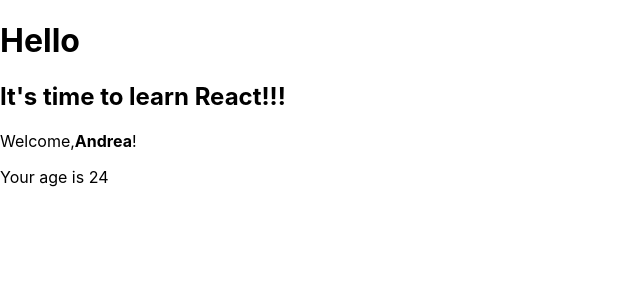
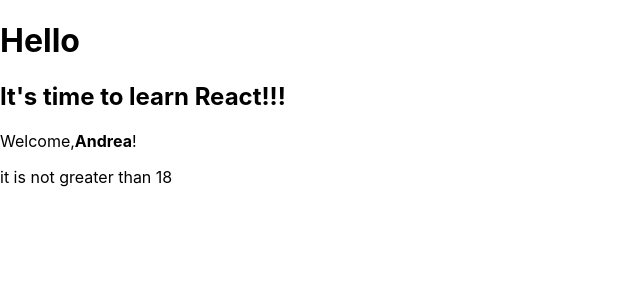
Before and after one commit to andrewizzo/react1, a React (Create React App) app: page / in a window 1280 px wide. Shown: the top 300 px of the page, without its empty margins (0-640 px from the left). Built offline with nearby package versions, Linux system fonts and the light colour scheme.

Commit message:
svolto esercizio 7 react

```diff
--- a/src/Welcome.jsx
+++ b/src/Welcome.jsx
@@ -1,11 +1,11 @@
 import React from "react";
 import Age from "./Age";
 
-function Welcome({name=<strong>Andrea</strong>,age="24"}){
+function Welcome({name=<strong>Andrea</strong>,age="4"}){
     return (
         <div>
             <p>Welcome,{name}!</p>
-            <Age age={age}/>
+            {age > 18 ? <Age age={age}/> : <p>it is not greater than 18</p>}
         </div>
     )
 }
```
